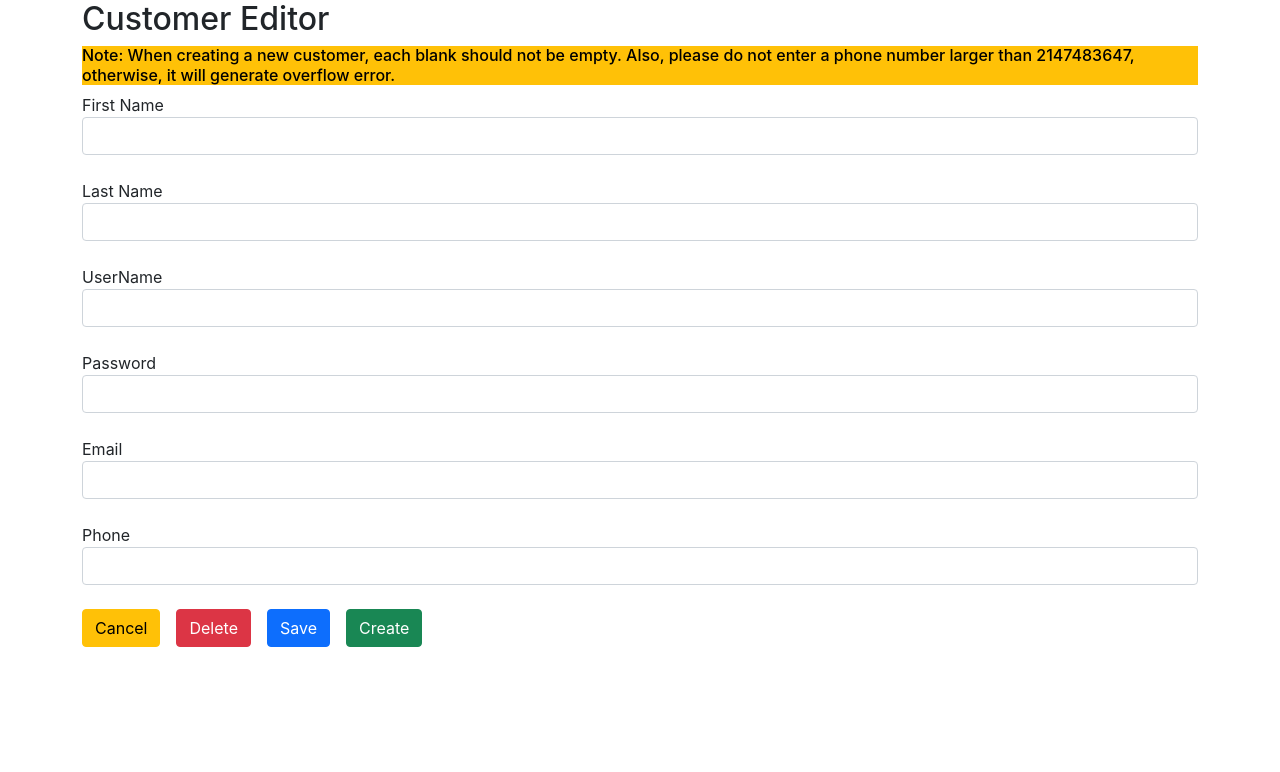
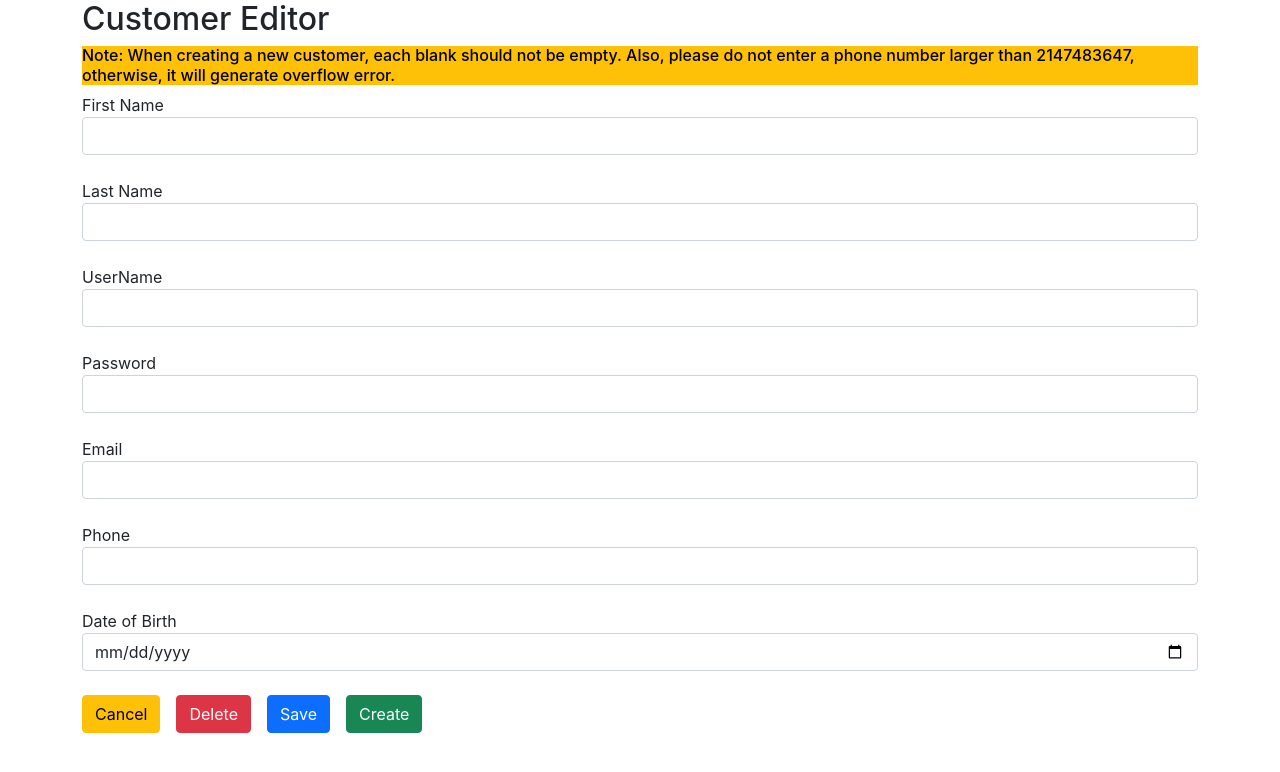
Before and after one commit to hyauu/CS5200_project, a React (Create React App) app in the folder P2/client/: page /customer/1 in a window 1280 px wide. Shown: the top 772 px of the page. Built offline with nearby package versions, Linux system fonts and the light colour scheme; no server answers.

Commit message:
date bug

```diff
--- a/P2/client/src/components/customer/customer-editor.js
+++ b/P2/client/src/components/customer/customer-editor.js
@@ -6,6 +6,8 @@ const CustomerEditor = (props) => {
     const {id} = useParams();
     const history = useHistory();
     const [customer, setCustomer] = useState({});
+
+
 
     useEffect(() => {
         console.log(id);
@@ -97,6 +99,12 @@ const CustomerEditor = (props) => {
                    value={customer.phone}
                    onChange={(e) => setCustomer({...customer, phone: e.target.value})}
             /><br/>
+            <label>Date of Birth</label>
+            <input type="Date" className="form-control"
+                   defaultValue={customer.dateOfBirth}
+                   onChange={(e) => setCustomer({...customer, dateOfBirth: e.target.value})}
+
+            /><br/>
 
             <button className="btn btn-warning me-3"
                     onClick={() => {
```
Also changed, not shown: 1 other file (tests, documents, lock files or other folders).
